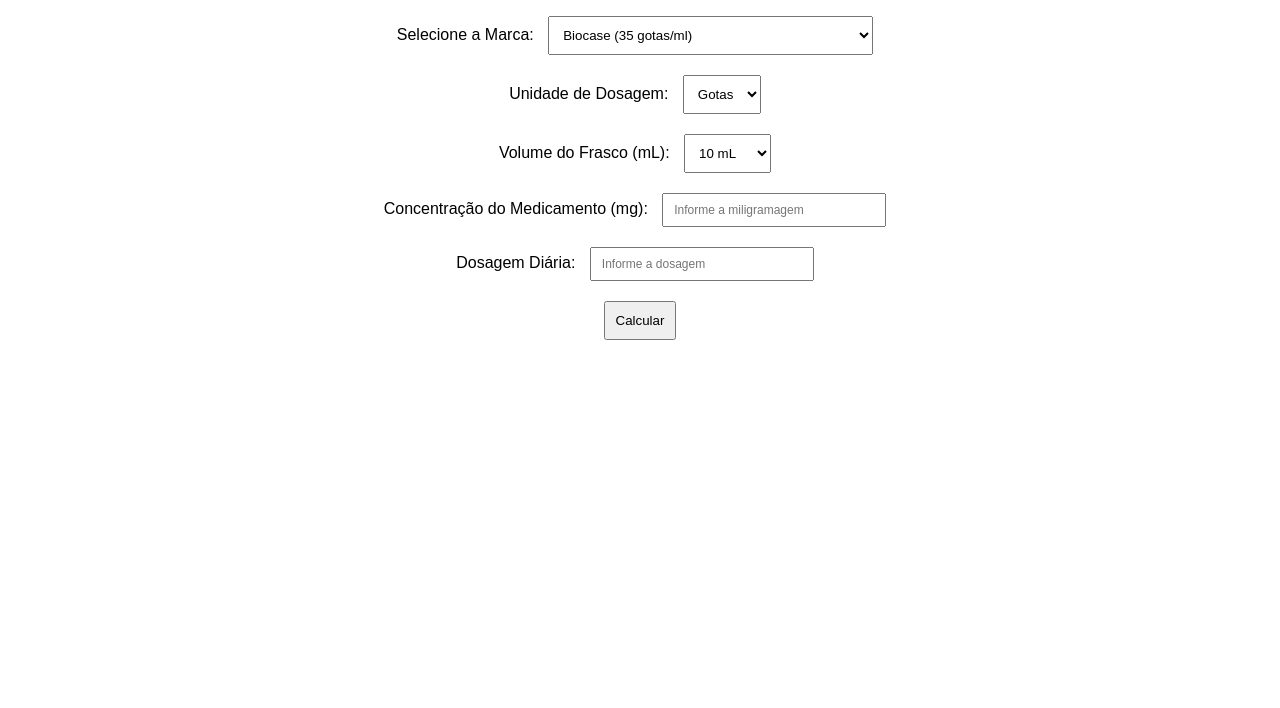
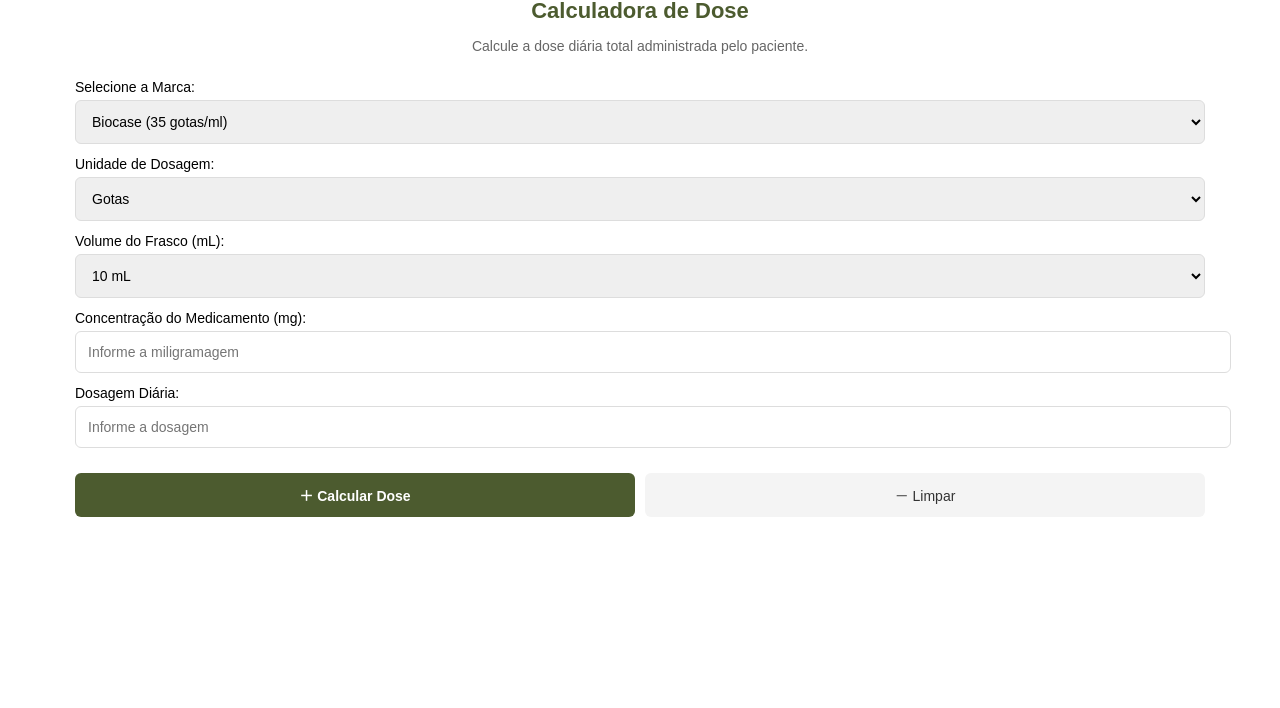
Before and after one commit to azevedo-azevedo/controle-medicamentos, a plain HTML site: page Calculadora-dose.html in a window 1280 px wide. Shown: the part 92-800 px from the top of the page. Drawn offline with Linux system fonts and the light colour scheme.

Commit message:
Update Calculadora-dose.html

```diff
--- a/Calculadora-dose.html
+++ b/Calculadora-dose.html
@@ -3,30 +3,134 @@
 <head>
   <meta charset="UTF-8">
   <meta name="viewport" content="width=device-width, initial-scale=1.0">
-    <title>Calculadora de Dose</title>
+  <title>App de Controle de Medicamentos</title>
   <style>
     body {
       font-family: Arial, sans-serif;
+    }
+
+    /* Cabeçalho */
+    header {
+      background-color: #4C5B2F;
+      color: white;
       text-align: center;
-            margin: 50px;
+      padding: 15px;
+      font-size: 18px;
+      font-weight: bold;
+      display: flex;
+      align-items: center;
+      justify-content: center;
+      gap: 10px;
     }
-        select, input, button {
-            margin: 10px;
-            padding: 10px;
+    header span {
+      font-weight: normal;
+      font-size: 14px;
+      display: block;
     }
-        input {
-    width: 200px;
-    height: 10px;
-    font-size: 12px;
+
+    /* Container central */
+    .container {
+      max-width: 1130px;
+      margin: 5px auto;
+      background: white;
+      border-radius: 12px;
+      padding: 30px;
+      box-shadow: 0 0px 0px rgba(255, 255, 255, 0.1);
+      text-align: center;
     }
+
+    .icon {
+      font-size: 36px;
+      color: #4C5B2F;
+      margin-bottom: 10px;
+    }
+
+    .container h2 {
+      margin: 0;
+      color: #4C5B2F;
+      font-size: 22px;
+    }
+
+    .container p {
+      font-size: 14px;
+      color: #666;
+      margin-bottom: 25px;
+    }
+
+    /* Formulário */
+    label {
+      display: block;
+      text-align: left;
+      margin: 12px 0 5px;
+      font-weight: 500;
+      font-size: 14px;
+    }
+
+    select, input {
+      width: 100%;
+      padding: 12px;
+      border: 1px solid #ddd;
+      border-radius: 6px;
+      font-size: 14px;
+    }
+
+    /* Botões */
+    .buttons {
+      display: flex;
+      justify-content: space-between;
+      gap: 10px;
+      margin-top: 25px;
+    }
+
+    button {
+      flex: 1;
+      padding: 12px;
+      border: none;
+      border-radius: 6px;
+      font-size: 14px;
+      cursor: pointer;
+      transition: 0.2s;
+    }
+
+    .btn-calc {
+      background: #4C5B2F;
+      color: white;
+      font-weight: bold;
+    }
+
+    .btn-calc:hover {
+      background: #4C5B2F;
+    }
+
+    .btn-clear {
+      background: #f4f4f4;
+      color: #333;
+    }
+
+    .btn-clear:hover {
+      background: #e0e0e0;
+    }
+
+    /* Resultado */
     #resultado {
       margin-top: 20px;
+      font-size: 15px;
       font-weight: bold;
+      color: #333;
+    }
+
+    #resultado strong {
+      color: #4C5B2F;
     }
   </style>
 </head>
 <body>
+
+  <!-- Container -->
+  <div class="container">
+    <img src="icons/dose.png" alt="Ícone Estoque" class="icon">
     <h2>Calculadora de Dose</h2>
+    <p>Calcule a dose diária total administrada pelo paciente.</p>
 
     <label for="marca">Selecione a Marca:</label>
     <select id="marca">
@@ -73,7 +177,6 @@
       <option value="30">Volcanic (30 gotas/ml)</option>
       <option value="37">Zion (37 gotas/ml)</option>
     </select>
-    <br>
 
     <label for="unidade">Unidade de Dosagem:</label>
     <select id="unidade" onchange="atualizarPlaceholder()">
@@ -81,7 +184,6 @@
       <option value="ml">mL</option>
       <option value="mg">mg</option>
     </select>
-    <br>
 
     <label for="volume">Volume do Frasco (mL):</label>
     <select id="volume">
@@ -91,23 +193,28 @@
       <option value="60">60 mL</option>
       <option value="120">120 mL</option>
     </select>
-    <br>
 
     <label for="miligramagem">Concentração do Medicamento (mg):</label>
     <input type="number" id="miligramagem" placeholder="Informe a miligramagem" min="1">
-    <br>
 
     <label for="dosagem">Dosagem Diária:</label>
     <input type="number" id="dosagem" placeholder="Informe a dosagem" min="0.01" step="0.01">
-    <br>
 
-    <button onclick="calcularMgDia()">Calcular</button>
+    <div class="buttons">
+      <button class="btn-calc" onclick="calcularMgDia()">＋ Calcular Dose</button>
+      <button class="btn-clear" onclick="limparCampos()">－ Limpar</button>
+    </div>
+
     <p id="resultado"></p>
+  </div>
 
   <script>
     function atualizarPlaceholder() {
       const unidade = document.getElementById("unidade").value;
-            document.getElementById("dosagem").placeholder = unidade === "gotas" ? "Informe a dosagem em gotas" : unidade === "ml" ? "Informe a dosagem em mL" : "Informe a dosagem em mg";
+      document.getElementById("dosagem").placeholder =
+        unidade === "gotas" ? "Informe a dosagem em gotas" :
+        unidade === "ml" ? "Informe a dosagem em mL" :
+        "Informe a dosagem em mg";
     }
 
     function calcularMgDia() {
@@ -125,29 +232,35 @@
 
       let resultadoTexto = '';
       if (unidade === "gotas") {
-                // Calcular em mg/dia a partir de gotas
         const mlPorDia = dosagem / marca;
         const mgDia = (mlPorDia * miligramagem) / volume;
         resultadoTexto = `A dose diária do medicamento é de aproximadamente <strong>${mgDia.toFixed(2)}</strong> mg/dia.`;
       } else if (unidade === "ml") {
-                // Calcular em mg/dia a partir de ml
         const mgDia = (dosagem * miligramagem) / volume;
         resultadoTexto = `A dose diária do medicamento é de aproximadamente <strong>${mgDia.toFixed(2)}</strong> mg/dia.`;
       } else if (unidade === "mg") {
-                // Calcular a quantidade de gotas e ml necessárias para atingir a dosagem em mg
-                const mgPorMl = miligramagem / volume; // mg por ml
-                const mlNecessarios = dosagem / mgPorMl; // quantidade de ml necessária
-                const gotasNecessarias = mlNecessarios * marca; // quantidade de gotas necessária
-
+        const mgPorMl = miligramagem / volume;
+        const mlNecessarios = dosagem / mgPorMl;
+        const gotasNecessarias = mlNecessarios * marca;
         resultadoTexto = `A dose diária do medicamento é de aproximadamente <strong>${gotasNecessarias.toFixed(0)}</strong> gotas ou <strong>${mlNecessarios.toFixed(2)}</strong> ml por dia para administrar ${dosagem} mg do medicamento.`;
       }
 
       resultado.innerHTML = resultadoTexto;
     }
+
+    function limparCampos() {
+      document.getElementById("marca").selectedIndex = 0;
+      document.getElementById("unidade").selectedIndex = 0;
+      document.getElementById("volume").selectedIndex = 0;
+      document.getElementById("miligramagem").value = "";
+      document.getElementById("dosagem").value = "";
+      document.getElementById("resultado").innerHTML = "";
+    }
+
     document.addEventListener("keydown", function(event) {
       if (event.key === "Enter") {
         event.preventDefault();
-        calcularDuracao();
+        calcularMgDia();
         document.activeElement.blur();
       }
     });
```
Lines whose indentation alone changed are shown as unchanged.
